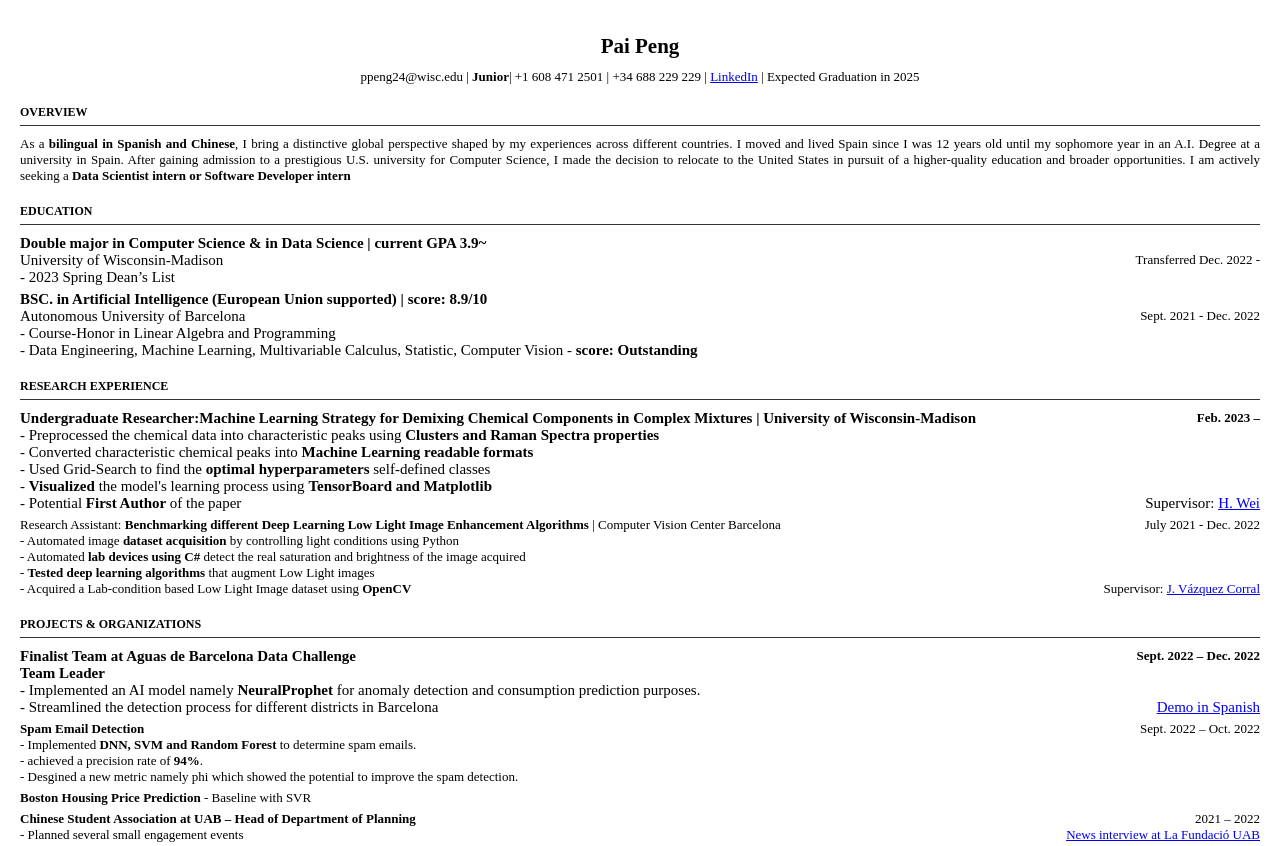
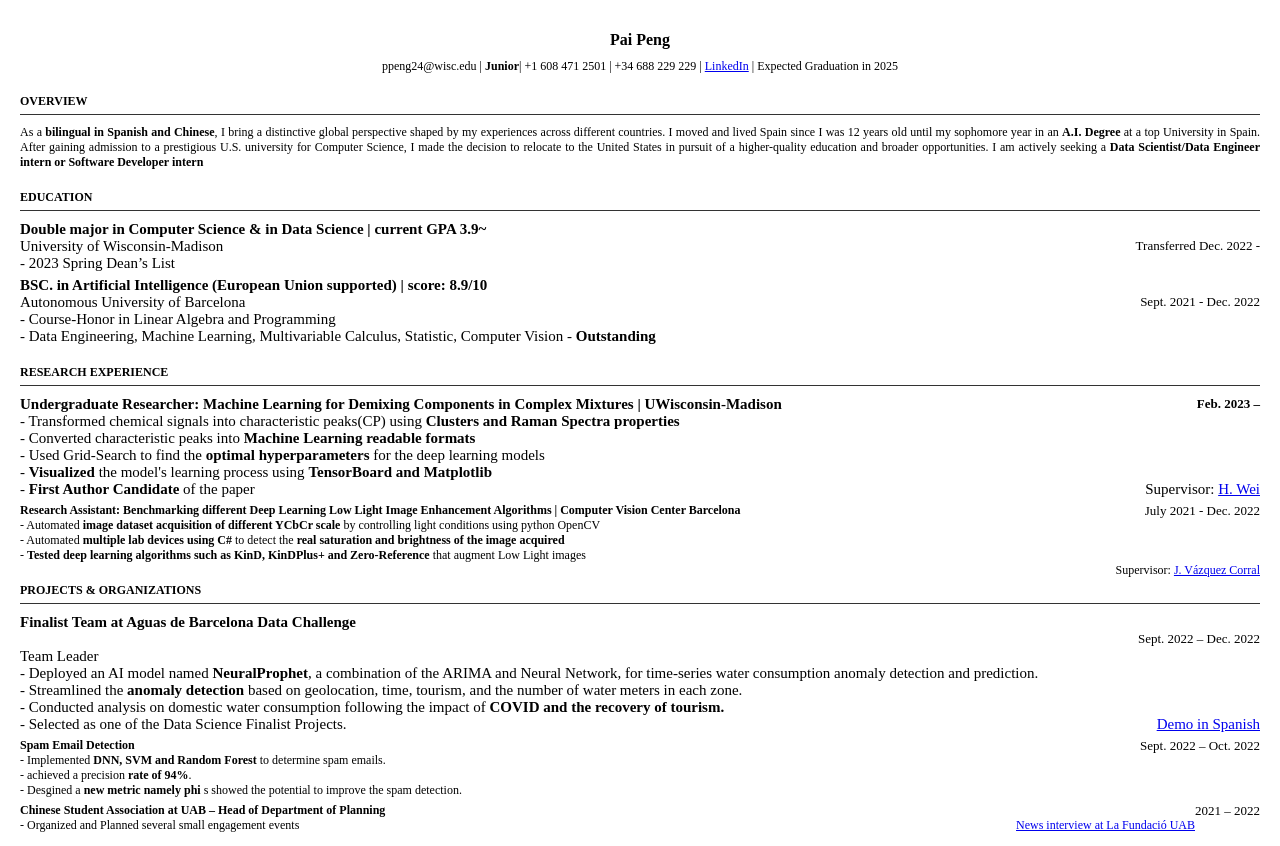
Before and after one commit to paipeline/paipeline.github.io, a plain HTML site: page index.html in a window 1280 px wide. Shown: the top 846 px of the page. Drawn offline with Linux system fonts and the light colour scheme.

Commit message:
asdfdasf

```diff
--- a/index.html
+++ b/index.html
@@ -10,7 +10,7 @@
             font-size: 15px;
         }
         h1 {
-            font-size: 21px;
+            font-size: 16px;
             margin-bottom: 10px;
             text-align: center;
         }
@@ -26,7 +26,7 @@
             margin: 0px 0;
         }
         p {
-            font-size: 13px;
+            font-size: 12px;
             margin: 5px 0;
             text-align: justify;
         }
@@ -52,9 +52,9 @@
 <div class="section">
     <h2>OVERVIEW</h2>
     <p>
-        As a <strong>bilingual in Spanish and Chinese</strong>, I bring a distinctive global perspective shaped by my experiences across different countries. I moved and lived Spain since I was 12 years old until my sophomore year in an A.I.
-         Degree at a university in Spain. After gaining admission to a prestigious U.S. university for Computer Science, I made the decision to relocate to the United States
-         in pursuit of a higher-quality education and broader opportunities. I am actively seeking a <strong>Data Scientist intern or Software Developer intern </strong>
+        As a <strong>bilingual in Spanish and Chinese</strong>, I bring a distinctive global perspective shaped by my experiences across different countries. I moved and lived Spain since I was 12 years old until my sophomore year in an <strong>A.I.
+         Degree </strong>at a top University in Spain. After gaining admission to a prestigious U.S. university for Computer Science, I made the decision to relocate to the United States
+         in pursuit of a higher-quality education and broader opportunities. I am actively seeking a <strong>Data Scientist/Data Engineer intern or Software Developer intern </strong>
 
     </p>
 </div>
@@ -70,7 +70,7 @@
         <h3> BSC. in Artificial Intelligence (European Union supported)  | score: 8.9/10 </h3> Autonomous University of Barcelona
         <span class= "date"> Sept. 2021 - Dec. 2022 </span><br>
         - Course-Honor in Linear Algebra and Programming<br>
-        - Data Engineering, Machine Learning, Multivariable Calculus, Statistic, Computer Vision - <strong>score: Outstanding</strong>
+        - Data Engineering, Machine Learning, Multivariable Calculus, Statistic, Computer Vision - <strong>Outstanding</strong>
     </p>
 
 </div>
@@ -78,33 +78,32 @@
 <div class="section">
     <h2>RESEARCH EXPERIENCE</h2>
     <p>
-        <h3>Undergraduate Researcher:Machine Learning Strategy for Demixing Chemical Components in Complex Mixtures | University of Wisconsin-Madison
+        <h3>Undergraduate Researcher: Machine Learning for Demixing Components in Complex Mixtures | UWisconsin-Madison
         <span class="date">Feb. 2023 –</span><br></h3>
         <!-- Description:<br>
             - In contrast to traditional methods, our computational chromatography approach combines Raman Spectra datasets <br>
             and machine learning analysis to eliminate the traditional separation steps using AI classification. <br><br> -->
-            - Preprocessed the chemical data into characteristic peaks using <strong>Clusters and Raman Spectra properties</strong><br>
-            - Converted characteristic chemical peaks into <strong>Machine Learning readable formats</strong><br>
-            - Used Grid-Search to find the <strong>optimal hyperparameters </strong> self-defined classes<br>
+            - Transformed chemical signals into characteristic peaks(CP) using <strong>Clusters and Raman Spectra properties</strong><br>
+            - Converted characteristic peaks into <strong>Machine Learning readable formats</strong><br>
+            - Used Grid-Search to find the <strong>optimal hyperparameters </strong>for the deep learning models<br>
             - <strong>Visualized</strong> the model's learning process using <strong>TensorBoard and Matplotlib</strong><br>
-            - Potential <strong>First Author </strong>of the paper
+            - <strong>First Author Candidate </strong>of the paper
             <span class ="right">
                 Supervisor: <a href = "https://directory.engr.wisc.edu/cee/Faculty/Wei_Haoran/">H. Wei</a>
             </span>
 
     </p>
     <p>
-       Research Assistant:  <strong>Benchmarking different Deep Learning Low Light Image Enhancement Algorithms </strong>| Computer Vision Center Barcelona
+        <strong>Research Assistant: Benchmarking different Deep Learning Low Light Image Enhancement Algorithms | Computer Vision Center Barcelona</strong>
         <span class="date">July 2021 - Dec. 2022</span><br>
 
         <!-- Description:<br>
             - Addressing the limitations of prior benchmarking experiments conducted solely in open areas exposed to sunlight, <br>
             our group endeavors to enhance the scope by evaluating established deep learning algorithms within laboratory <br>
             settings under varying artificial lighting conditions. <br><br> -->
-            - Automated image <strong>dataset acquisition</strong> by controlling light conditions using Python<br>
-            - Automated <strong>lab devices using C# </strong> detect the real saturation and brightness of the image acquired<br>
-            - <strong>Tested deep learning algorithms</strong> that augment Low Light images<br>
-            - Acquired a Lab-condition based Low Light Image dataset using <strong>OpenCV</strong>
+            - Automated <strong>image dataset acquisition of different YCbCr scale</strong> by controlling light conditions using python OpenCV<br>
+            - Automated <strong>multiple lab devices using C# </strong>to detect the <strong>real saturation and brightness of the image acquired</strong><br>
+            - <strong>Tested deep learning algorithms such as KinD, KinDPlus+ and Zero-Reference</strong> that augment Low Light images<br>
             <span class ="right">
                 Supervisor: <a href = "https://jvazquez-corral.net/">J. Vázquez Corral </a>
             </span>
@@ -117,13 +116,19 @@
 <div class="section">
     <h2>PROJECTS & ORGANIZATIONS</h2>
     <p>
-        <h3><strong>Finalist Team at Aguas de Barcelona Data Challenge</strong>
-        <span class="date">Sept. 2022 – Dec. 2022</span><br></h3>
-        <strong>Team Leader</strong><br>
+        <h3><strong>Finalist Team at Aguas de Barcelona Data Challenge</strong> </h3>
+        <span class="date">Sept. 2022 – Dec. 2022</span><br>
+        Team Leader<br>
         <!-- Description:<br>
         - Competition designed to encourage innovative solutions for improving the water distribution network across Barcelona<br><br> -->
-        - Implemented an AI model namely <strong>NeuralProphet</strong> for anomaly detection and consumption prediction purposes. <br>
-        - Streamlined the detection process for different districts in Barcelona
+        - Deployed an AI model named <strong>NeuralProphet</strong>, a combination of the ARIMA and Neural Network, for time-series water consumption anomaly detection and prediction. <br>
+        - Streamlined the <strong>anomaly detection </strong> based on geolocation, time, tourism, and the number of water meters in each zone. <br>
+        - Conducted analysis on domestic water consumption following the impact of <strong>COVID and the recovery of tourism.</strong><br>
+        - Selected as one of the Data Science Finalist Projects.
+
+
+
+
 
         <span class ="right">
             <a href = "https://junjielyu13.github.io/AiguaDeBarcelona_DataChallenge/templates/about-ust.html">Demo in Spanish <br> </a>
@@ -133,17 +138,13 @@
         <strong>Spam Email Detection </strong>
         <span class="date">Sept. 2022 – Oct. 2022</span><br>
         - Implemented <strong>DNN, SVM and Random Forest </strong> to determine spam emails.<br>
-        - achieved a precision rate of <strong>94%</strong>.<br>
-        - Desgined a new metric namely phi which showed the potential to improve the spam detection.
-    </p>
-    <p>
-        <strong>Boston Housing Price Prediction</strong>
-        - Baseline with SVR
+        - achieved a precision <strong>rate of 94%</strong>.<br>
+        - Desgined a <strong>new metric namely phi </strong>s showed the potential to improve the spam detection.
     </p>
     <p>
         <strong> Chinese Student Association at UAB – Head of Department of Planning</strong>
         <span class="date">2021 – 2022</span><br>
-        - Planned several small engagement events
+        - Organized and Planned several small engagement events
 
         <span class ="right">
             <a href = "https://www.uab.cat/web/sobre-la-corporacio-uab/detall-de-noticia/activitats-de-benvinguda-pels-nous-estudiants-xinesos-de-la-uab-1345779147521.html?noticiaid=1345870149065">News interview at La Fundació UAB <br> </a>
```
Also changed, not shown: 1 other file.
